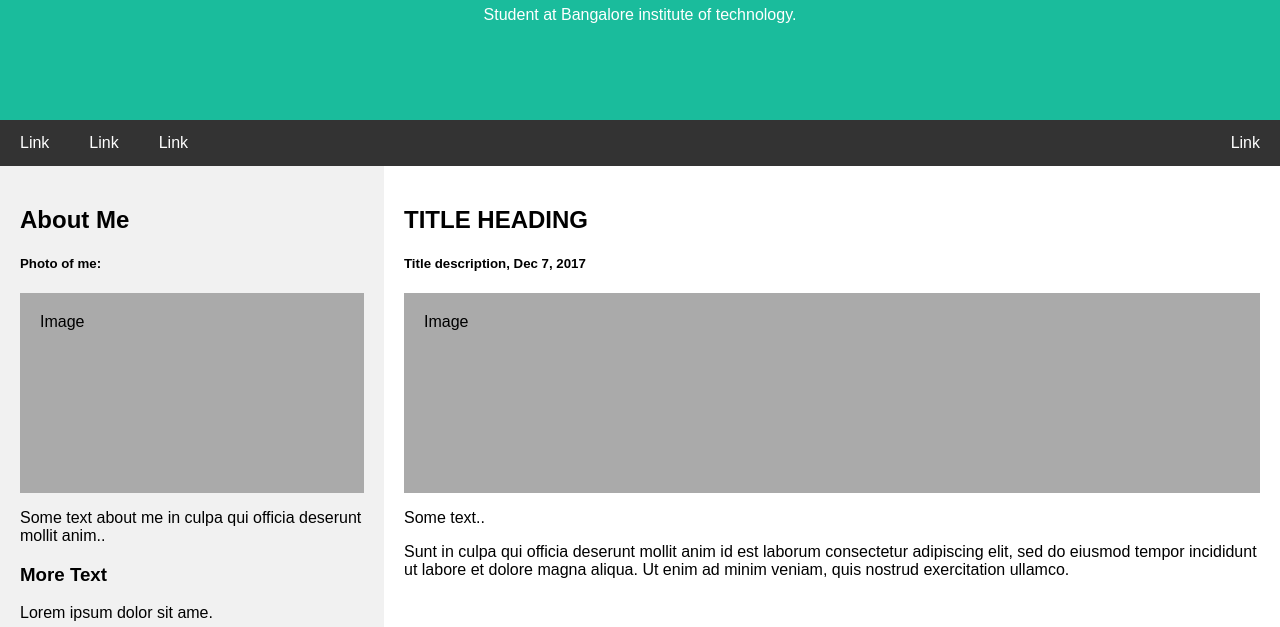
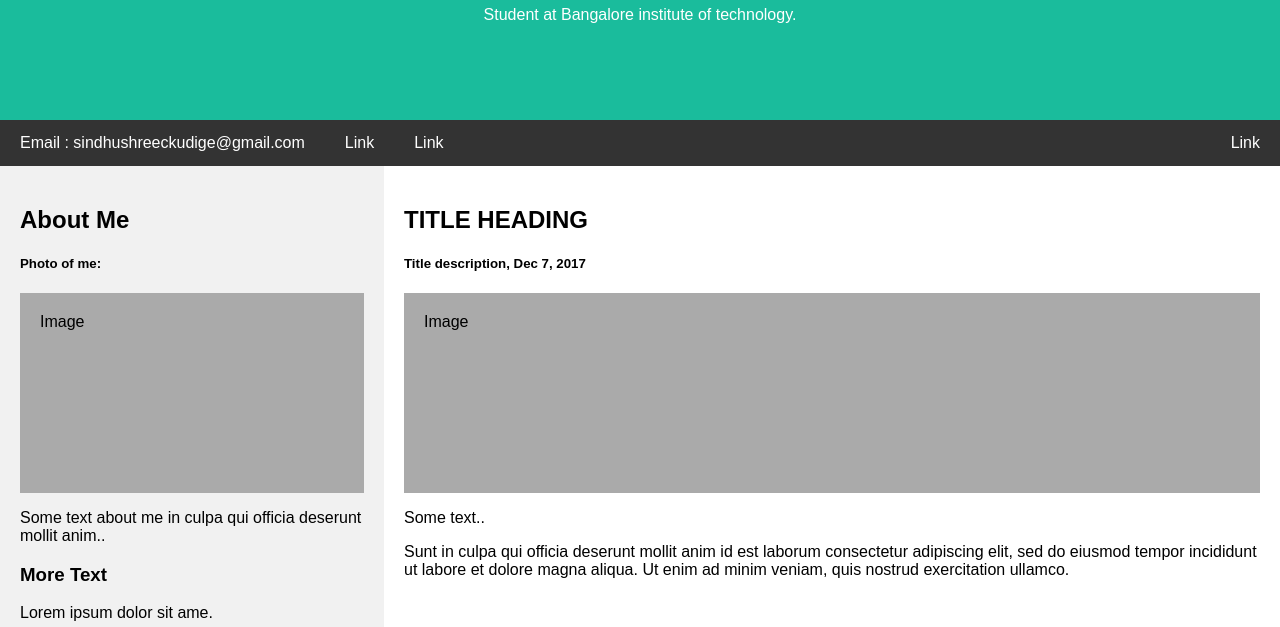
Before and after one commit to sindhushree06/BIT-fullstack, a plain HTML site: page index.html in a window 1280 px wide. Shown: the part 173-800 px from the top of the page. Drawn offline with Linux system fonts and the light colour scheme.

Commit message:
added email

```diff
--- a/index.html
+++ b/index.html
@@ -118,7 +118,7 @@
 </div>
 
 <div class="navbar">
-  <a href="#">Link</a>
+  <a href="#">Email : sindhushreeckudige@gmail.com</a>
   <a href="#">Link</a>
   <a href="#">Link</a>
   <a href="#" class="right">Link</a>
```
